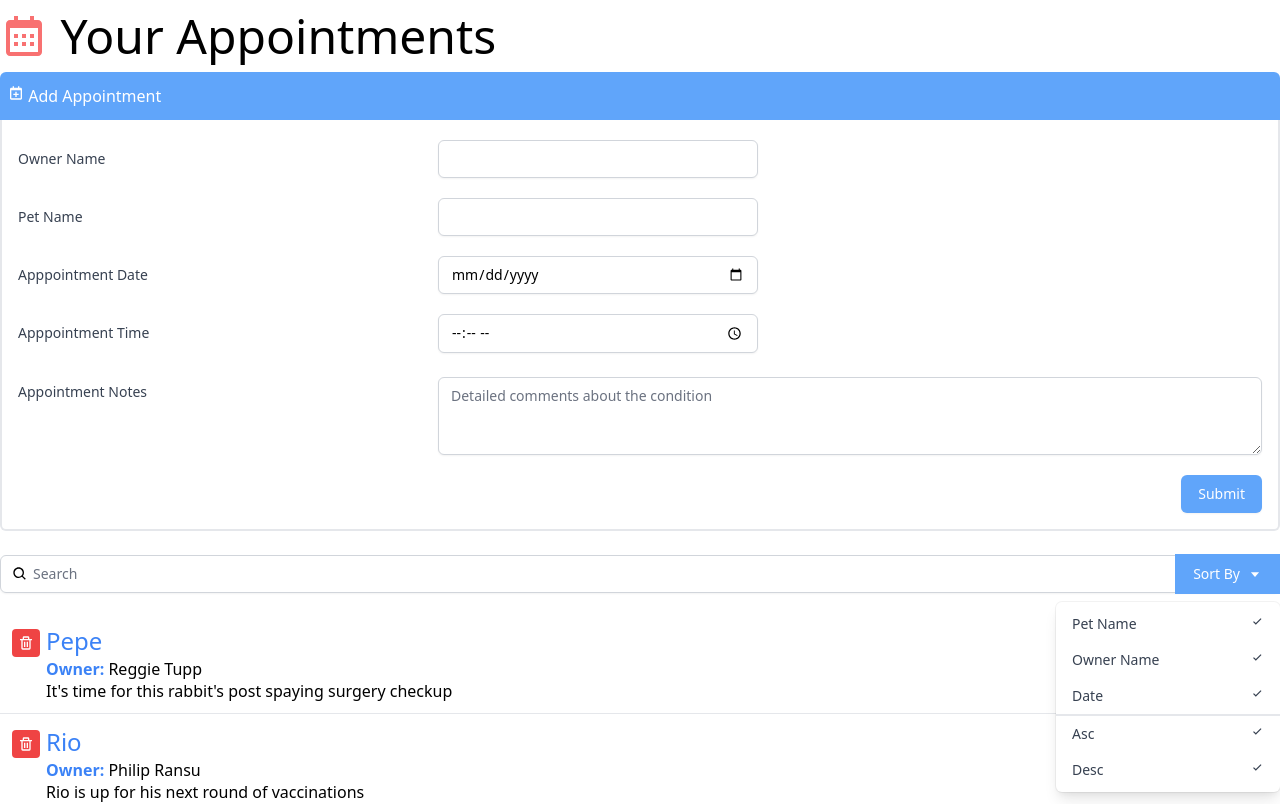
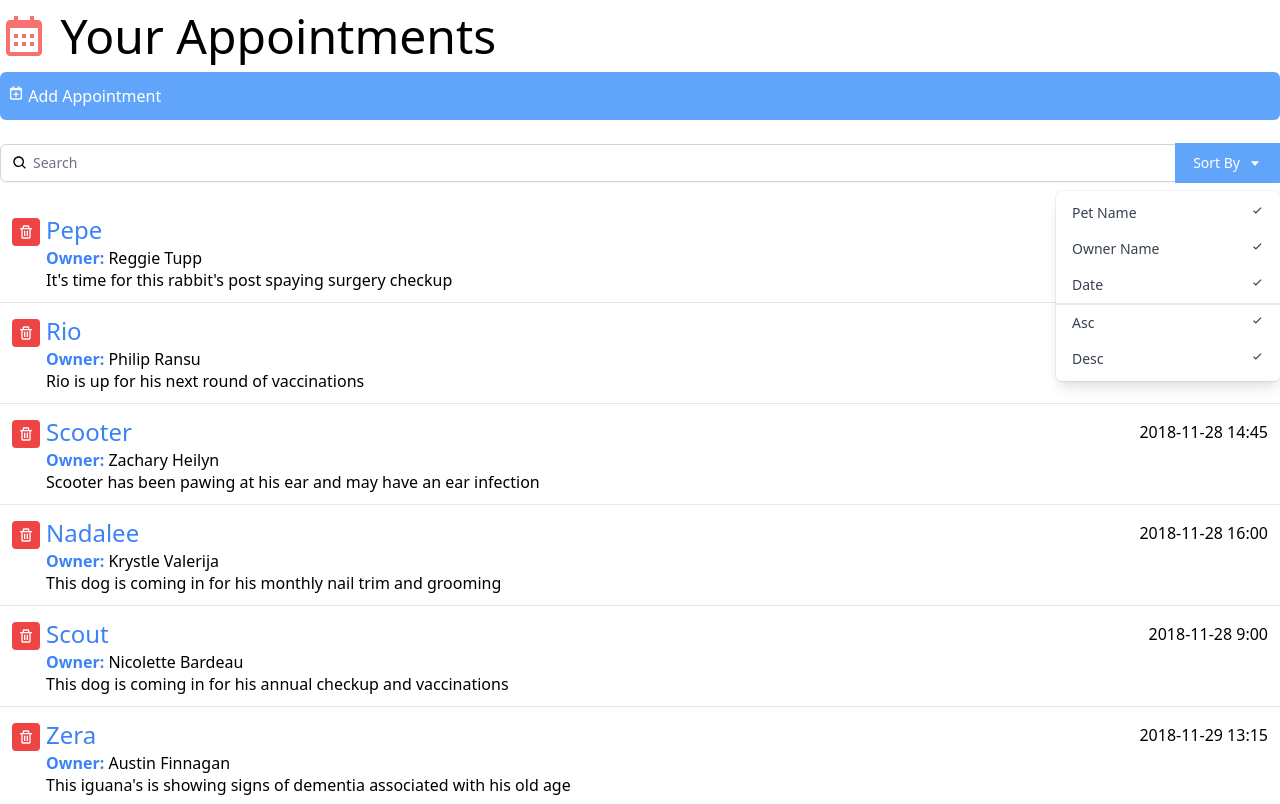
Before and after one commit to CanonMinds/react-interface, a React (Create React App) app: page / in a window 1280 px wide. Shown: the top 804 px of the page. Built offline with nearby package versions, Linux system fonts and the light colour scheme.

Commit message:
feature: added useState hook to AddAppointment component for collapsing form toggle

```diff
--- a/src/components/AddAppointment.js
+++ b/src/components/AddAppointment.js
@@ -1,11 +1,19 @@
 import { BiCalendarPlus } from "react-icons/bi";
+import { useState } from "react";
 
 const AddAppointment = () => {
+    // useState initializes a false value for now
+    let [toggleForm, setToggleForm] = useState(false);
+
     return(
         <div>
-            <button className="bg-blue-400 text-white px-2 py-3 w-full text-left rounded-t-md">
+            <button onClick={()=>setToggleForm(!toggleForm)}
+                    className={`bg-blue-400 text-white px-2 py-3 w-full text-left rounded-t-md
+                    ${toggleForm ? 'rounded-t-md' : 'rounded-md'}`}>
                 <div><BiCalendarPlus className="inline-block align-text-top" />  Add Appointment</div>
             </button>
+            {
+                toggleForm && (
                     <div className="border-r-2 border-b-2 border-l-2 border-light-blue-500 rounded-b-md pl-4 pr-4 pb-4">
                         <div className="sm:grid sm:grid-cols-3 sm:gap-4 sm:items-start  sm:pt-5">
                             <label htmlFor="ownerName" className="block text-sm font-medium text-gray-700 sm:mt-px sm:pt-2">
@@ -66,6 +74,8 @@
                             </div>
                         </div>
                     </div>
+                )
+            }
         </div>
     )
 }
```
Lines whose indentation alone changed are shown as unchanged.
